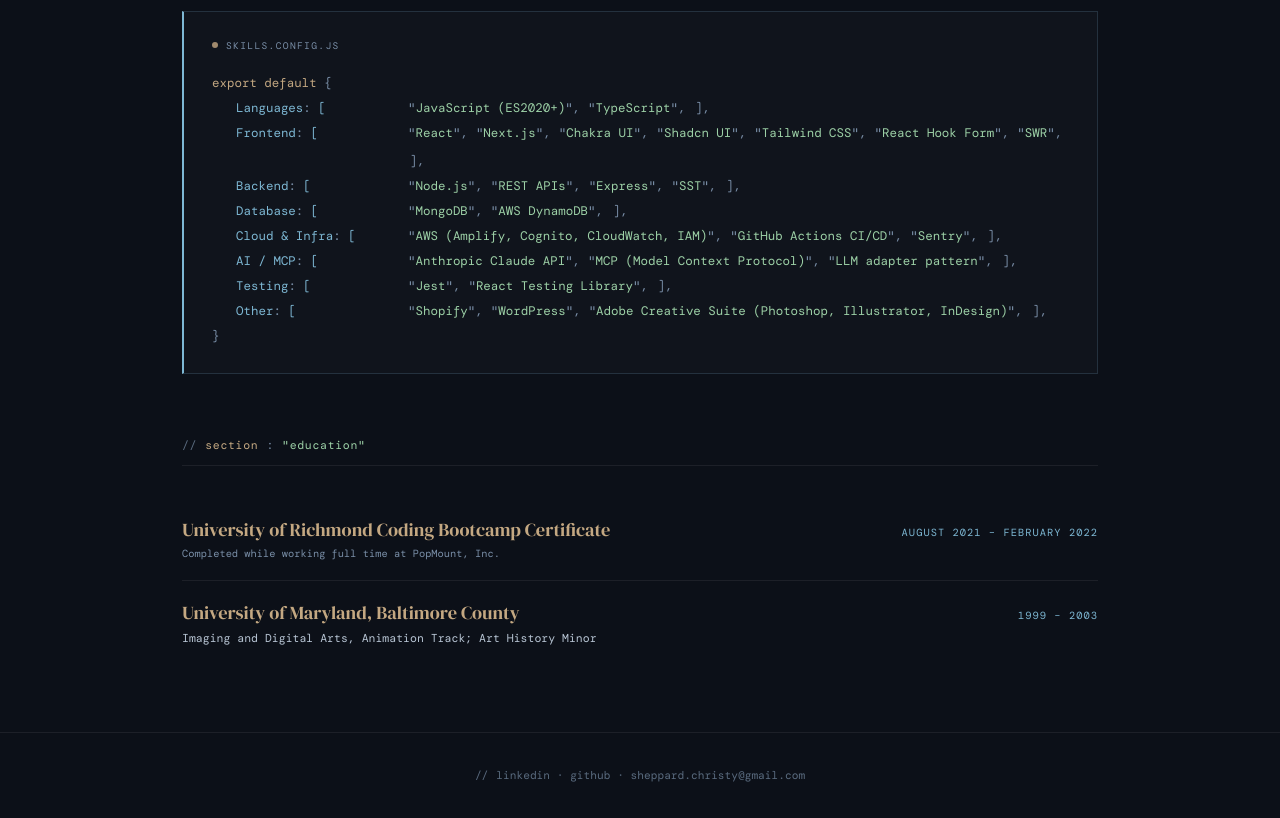
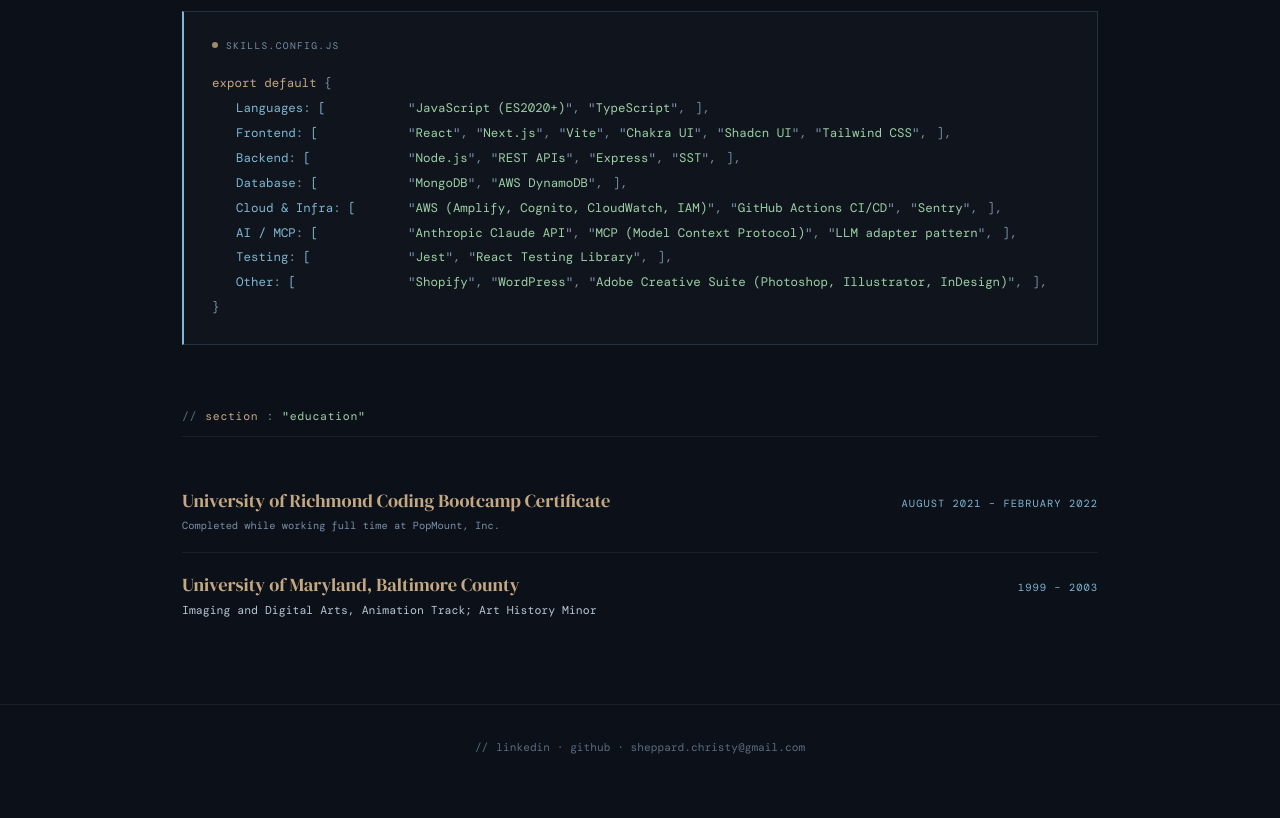
Before and after one commit to cshepscorp/christinasheppard-portfolio, a React (Vite) app: page /resume in a window 1280 px wide. Shown: the part 2220-3038 px from the top of the page. After the commit the page ends 3010 px from the top, so only its background shows below. Built offline with nearby package versions, Linux system fonts and the light colour scheme; a web font is replaced by a local one.

Commit message:
feat: skills tweak

```diff
--- a/src/data/resume.js
+++ b/src/data/resume.js
@@ -21,7 +21,7 @@
 // ──────────────────────────────────────────────────────────────────────────
 
 // Bump this when you replace the PDF. Any string change invalidates caches.
-export const RESUME_PDF_VERSION = '2026-05-14'
+export const RESUME_PDF_VERSION = '2026-06-04'
 
 // export const RESUME_PDF_PATH = `/christy_sheppard_resume.pdf?v=${RESUME_PDF_VERSION}`
 export const RESUME_PDF_PATH = '/christy_sheppard_resume.pdf'
@@ -58,7 +58,7 @@
 // Skills — categories and ordering exactly as they appear in the PDF.
 export const SKILLS = [
   { key: 'Languages', values: ['JavaScript (ES2020+)', 'TypeScript'] },
-  { key: 'Frontend', values: ['React', 'Next.js', 'Chakra UI', 'Shadcn UI', 'Tailwind CSS', 'React Hook Form', 'SWR'] },
+  { key: 'Frontend', values: ['React', 'Next.js', 'Vite', 'Chakra UI', 'Shadcn UI', 'Tailwind CSS'] },
   { key: 'Backend', values: ['Node.js', 'REST APIs', 'Express', 'SST'] },
   { key: 'Database', values: ['MongoDB', 'AWS DynamoDB'] },
   { key: 'Cloud & Infra', values: ['AWS (Amplify, Cognito, CloudWatch, IAM)', 'GitHub Actions CI/CD', 'Sentry'] },
```
Also changed, not shown: 1 other file (tests, documents, lock files or other folders).
